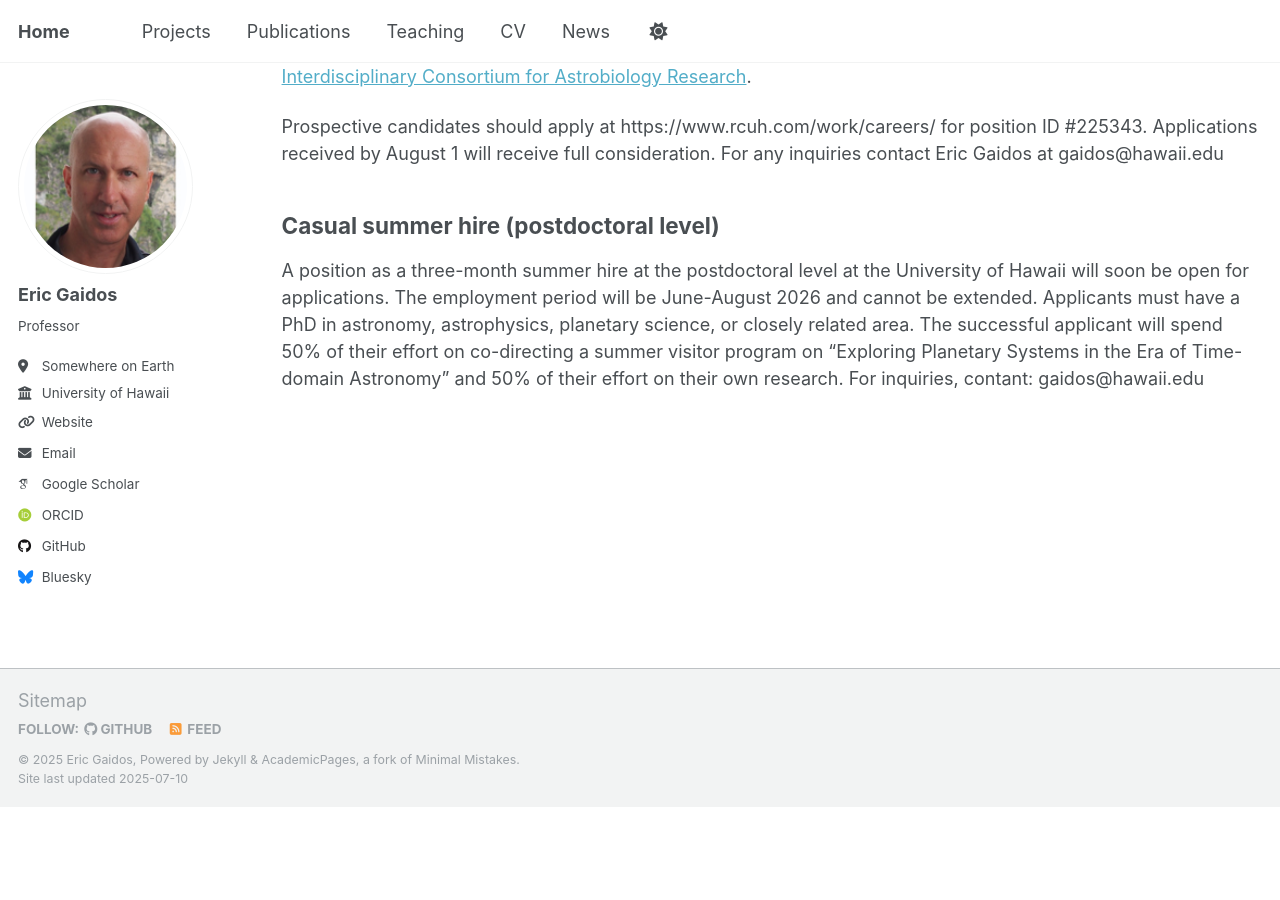
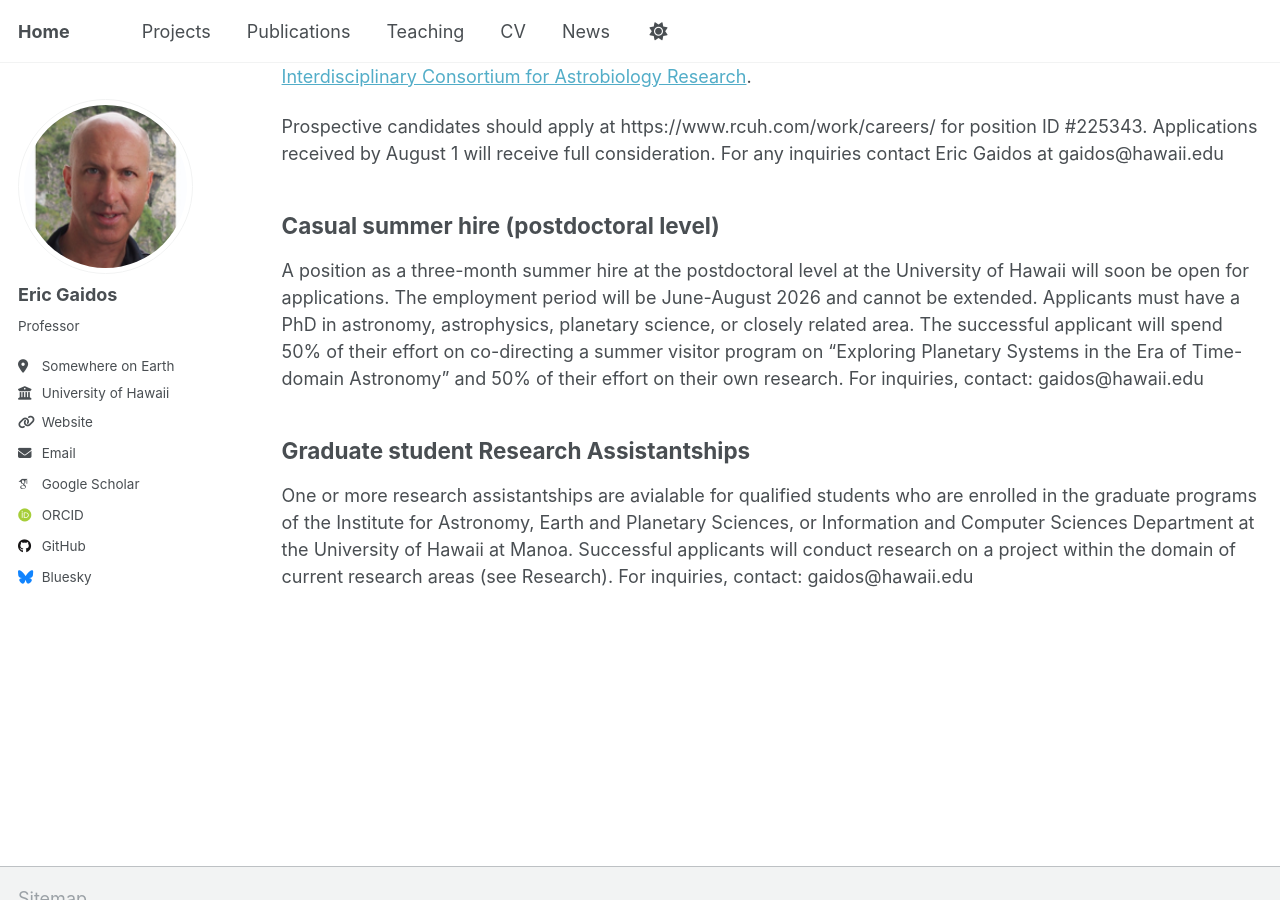
Before and after one commit to egaidos/egaidos.github.io, a Jekyll site: the page built from _pages/news.md, in a window 1280 px wide and 900 px high, scrolled down 687 px. Built offline with Jekyll 4.4.1, drawn with Linux system fonts in a browser that asks for light colours; some web fonts are replaced; before the commit the page ends 1493 px from its top, so only the background shows below that.

Commit message:
Update news.md

```diff
--- a/_pages/news.md
+++ b/_pages/news.md
@@ -22,4 +22,8 @@ Prospective candidates should apply at https://www.rcuh.com/work/careers/ for po
 
 Casual summer hire (postdoctoral level)
 -------
-A position as a three-month summer hire at the postdoctoral level at the University of Hawaii will soon be open for applications.  The employment period will be June-August 2026 and cannot be extended.  Applicants must have a PhD in astronomy, astrophysics, planetary science, or closely related area.  The successful applicant will spend 50% of their effort on co-directing a summer visitor program on "Exploring Planetary Systems in the Era of Time-domain Astronomy" and 50% of their effort on their own research.  For inquiries, contant:  gaidos@hawaii.edu
+A position as a three-month summer hire at the postdoctoral level at the University of Hawaii will soon be open for applications.  The employment period will be June-August 2026 and cannot be extended.  Applicants must have a PhD in astronomy, astrophysics, planetary science, or closely related area.  The successful applicant will spend 50% of their effort on co-directing a summer visitor program on "Exploring Planetary Systems in the Era of Time-domain Astronomy" and 50% of their effort on their own research.  For inquiries, contact:  gaidos@hawaii.edu
+
+Graduate student Research Assistantships
+-------
+One or more research assistantships are avialable for qualified students who are enrolled in the graduate programs of the Institute for Astronomy, Earth and Planetary Sciences, or Information and Computer Sciences Department at the University of Hawaii at Manoa.  Successful applicants will conduct research on a project within the domain of current research areas (see Research).  For inquiries, contact: gaidos@hawaii.edu
```
